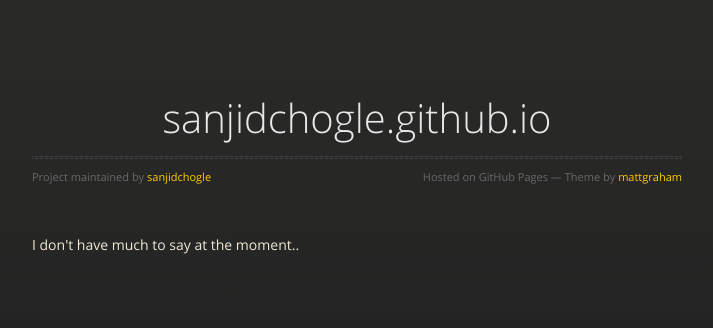
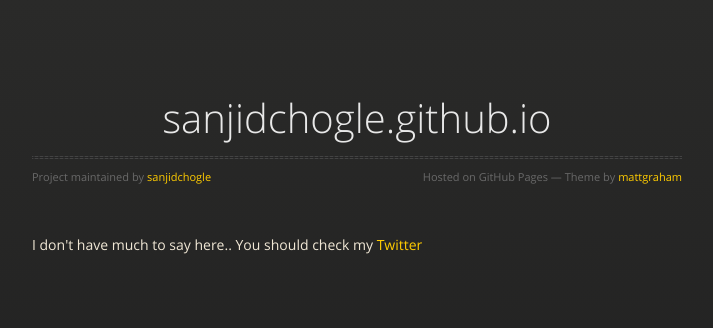
Before and after one commit to sanjidchogle/sanjidchogle.github.io, a plain HTML site: page index.html in a window 1280 px wide. Shown: the whole page, without its empty margins (283-996 px from the left). Drawn offline with nearby package versions, Linux system fonts and the light colour scheme.

Commit message:
Update index.html

```diff
--- a/index.html
+++ b/index.html
@@ -29,7 +29,7 @@
           <span class="credits right">Hosted on GitHub Pages &mdash; Theme by <a href="https://twitter.com/michigangraham">mattgraham</a></span>
         </div>
 
-        <p>I don't have much to say at the moment..</p>
+        <p>I don't have much to say here.. You should check my <a href="https://twitter.com/sanjidchogle">Twitter</a></p>
       </section>
 
     </div>
```
